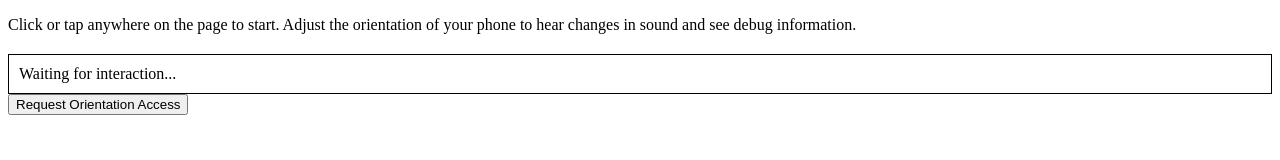
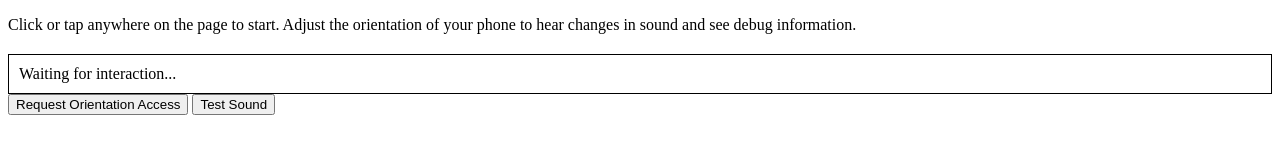
Before and after one commit to jahenderson777/orient-sound, a plain HTML site: page index.html in a window 1280 px wide. Drawn offline with Linux system fonts and the light colour scheme.

Commit message:
Update index.html

```diff
--- a/index.html
+++ b/index.html
@@ -84,6 +84,20 @@
         }
     }
 
+    function playTestSound() {
+        if (!audioContext) {
+            audioContext = new (window.AudioContext || window.webkitAudioContext)();
+        }
+
+        let testOscillator = audioContext.createOscillator();
+        testOscillator.frequency.setValueAtTime(440, audioContext.currentTime); // Standard A4 pitch for testing
+
+        testOscillator.connect(audioContext.destination);
+        testOscillator.start();
+        testOscillator.stop(audioContext.currentTime + 1); // Play for 1 second
+
+        updateDebug("Trying to play test sound at 440Hz for 1 second.");
+    }
 
 
 </script>
@@ -92,6 +106,8 @@
 
 <div id="debug">Waiting for interaction...</div>
 <button onclick="requestOrientationPermission()">Request Orientation Access</button>
+<button onclick="playTestSound()">Test Sound</button>
+
 
 
 </body>
```
